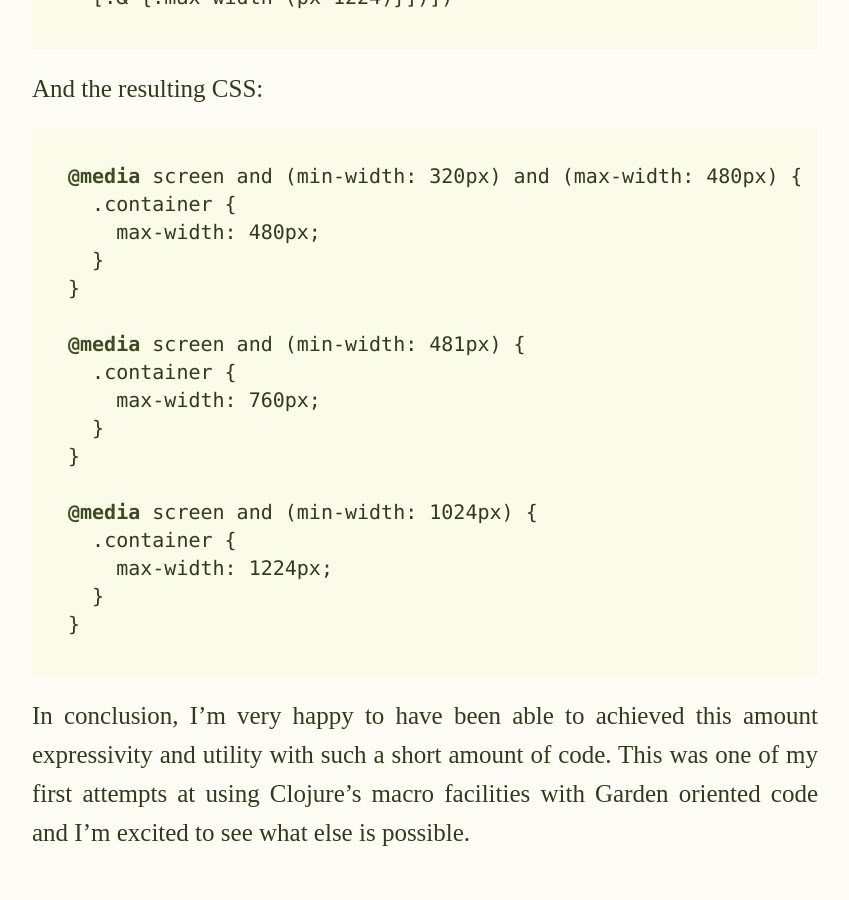
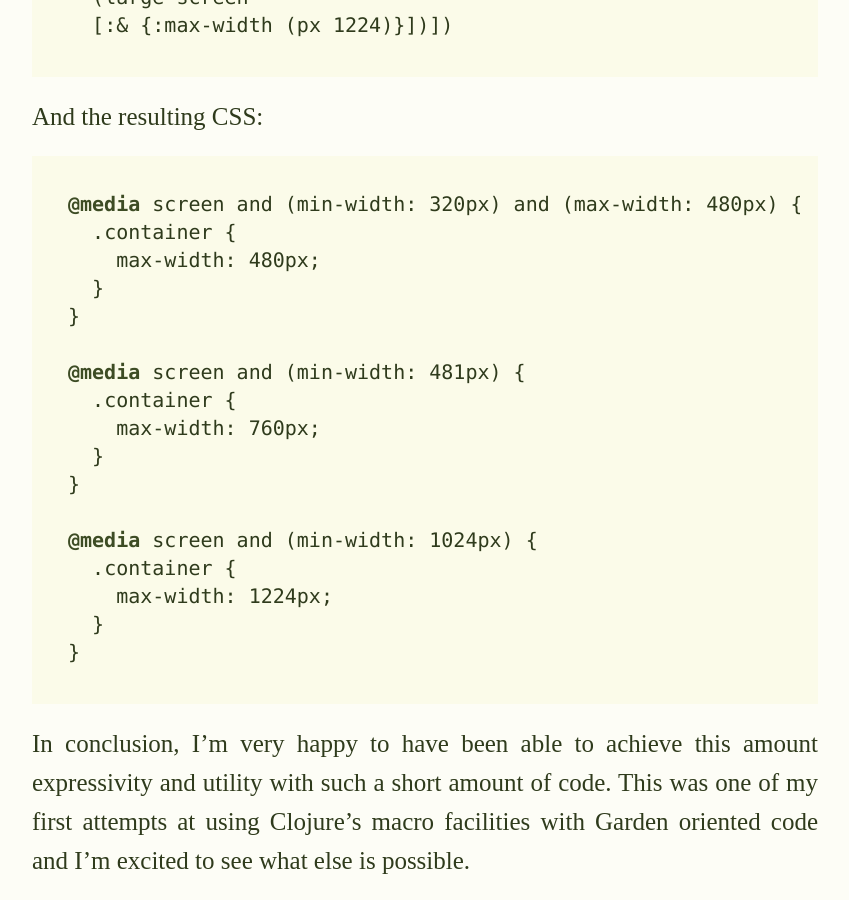
Before and after one commit to noprompt/noprompt.github.io, a Jekyll site: the page built from _posts/2014-02-10-media-query-breakpoints-with-garden.markdown, in a window 1280 px wide and 900 px high, scrolled down 2906 px. Shown: the whole window, without its empty margins (215-1064 px from the left). Built offline with Jekyll 4.4.1, drawn with Linux system fonts in a browser that asks for light colours; some web fonts are replaced; Markdown is read by kramdown in place of the engine named in the settings; before the commit the page ends 3778 px from its top, so only the background shows below that; some of the changed text lies outside the part shown.

Commit message:
Example correction, fix grammar

````diff
--- a/_posts/2014-02-10-media-query-breakpoints-with-garden.markdown
+++ b/_posts/2014-02-10-media-query-breakpoints-with-garden.markdown
@@ -65,7 +65,8 @@
 
 (defbreakpoint medium-screen
   {:screen true
-   :min-width (px 481)})
+   :min-width (px 481)
+   :max-width (px 1023})
 
 (defbreakpoint large-screen
   {:screen true
@@ -111,7 +112,7 @@
 }
 ```
 
-In conclusion, I'm very happy to have been able to achieved this
+In conclusion, I'm very happy to have been able to achieve this
 amount expressivity and utility with such a short amount of code. This
 was one of my first attempts at using Clojure's macro facilities with
 Garden oriented code and I'm excited to see what else is possible.
````
